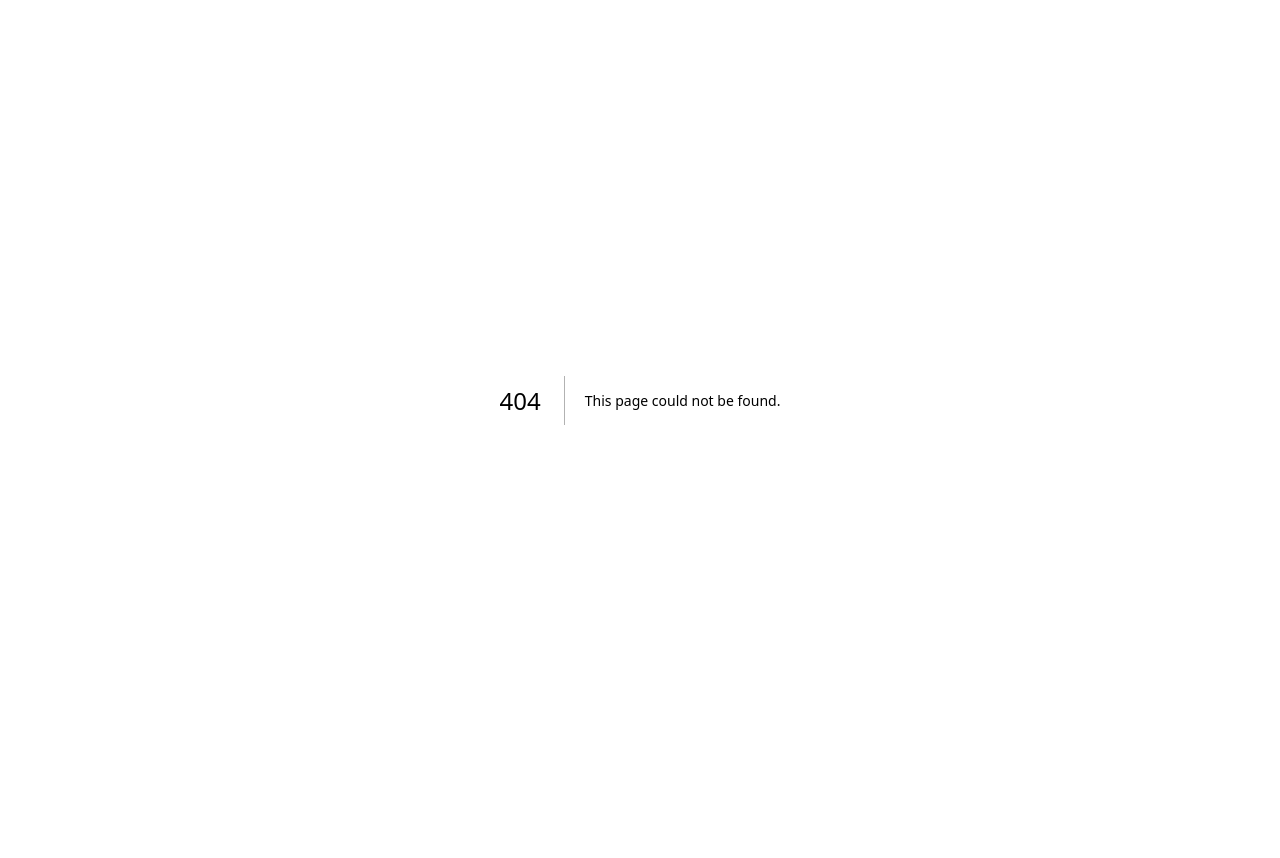
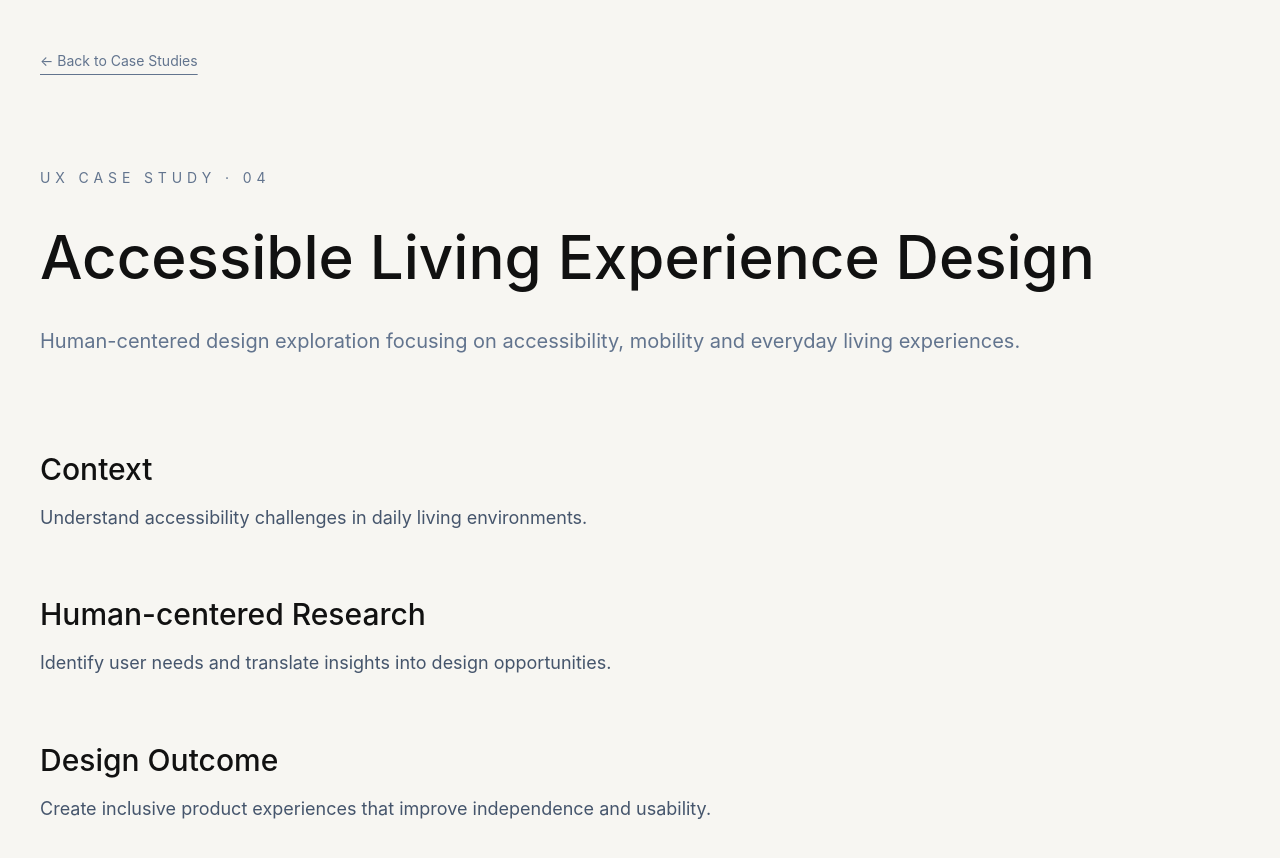
Before and after one commit to Sharon1204-svg/tang-defeng-portfolio, a Next.js app: page /works/accessibility in a window 1280 px wide. Before the commit this address had no page. Shown: the top 858 px of the page. Before the commit the page ends 800 px from the top, so only its background shows below. Built offline with nearby package versions, Linux system fonts and the light colour scheme.

Commit message:
Add UX case study page for accessible living design project

```diff
--- /dev/null
+++ b/src/app/works/accessibility/page.tsx
@@ -0,0 +1,27 @@
+import Link from "next/link";
+
+export default function AccessibilityPage(){
+  return (
+    <main className="min-h-screen bg-[#F7F6F2]">
+      <div className="container-custom pt-12">
+        <Link href="/works" className="text-sm text-slate-500 underline underline-offset-8">
+          ← Back to Case Studies
+        </Link>
+      </div>
+
+      <article className="container-custom py-24 max-w-5xl">
+        <p className="tracking-[0.35em] text-sm text-slate-500">UX CASE STUDY · 04</p>
+        <h1 className="mt-8 text-6xl font-medium leading-tight">Accessible Living Experience Design</h1>
+        <p className="mt-8 text-xl text-slate-500">
+          Human-centered design exploration focusing on accessibility, mobility and everyday living experiences.
+        </p>
+
+        <section className="mt-24 space-y-16 text-lg leading-relaxed">
+          <div><h2 className="text-3xl font-medium">Context</h2><p className="mt-4 text-slate-600">Understand accessibility challenges in daily living environments.</p></div>
+          <div><h2 className="text-3xl font-medium">Human-centered Research</h2><p className="mt-4 text-slate-600">Identify user needs and translate insights into design opportunities.</p></div>
+          <div><h2 className="text-3xl font-medium">Design Outcome</h2><p className="mt-4 text-slate-600">Create inclusive product experiences that improve independence and usability.</p></div>
+        </section>
+      </article>
+    </main>
+  );
+}
```
